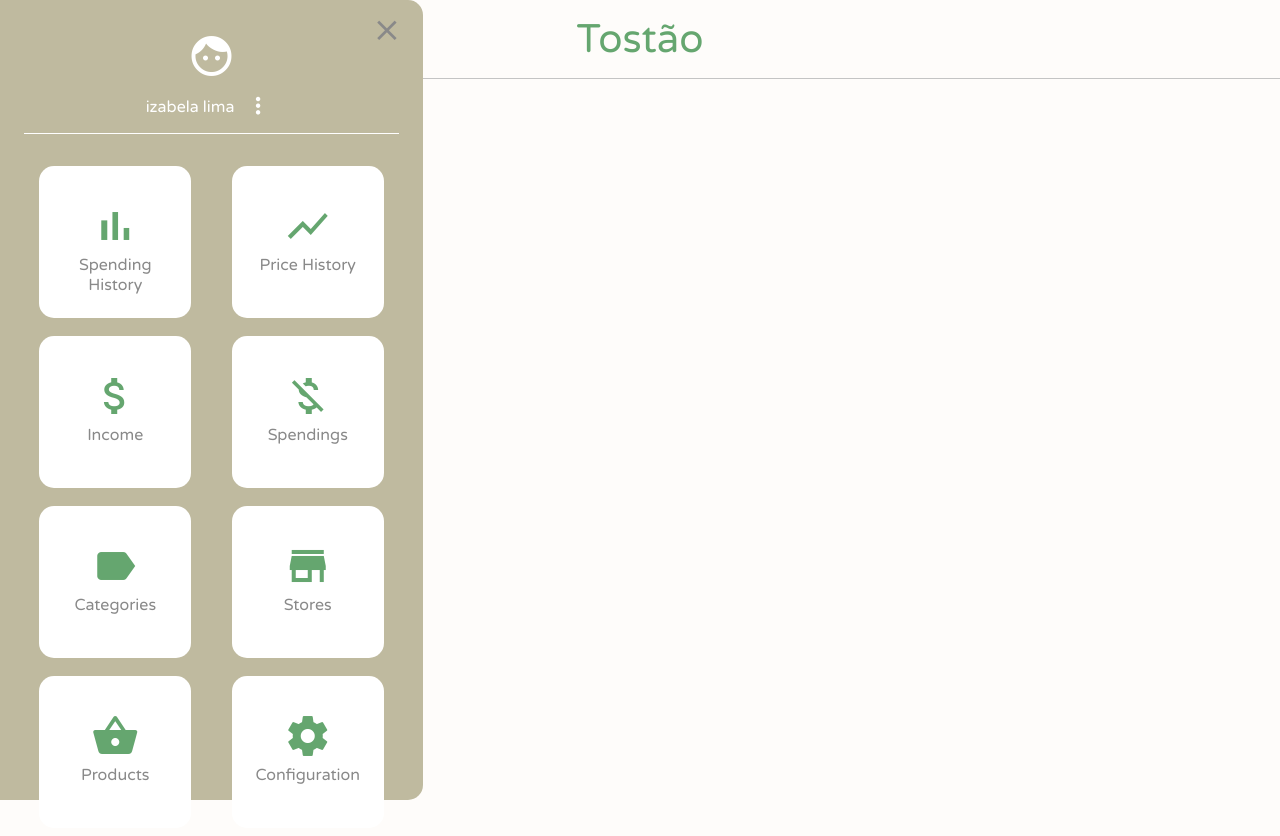
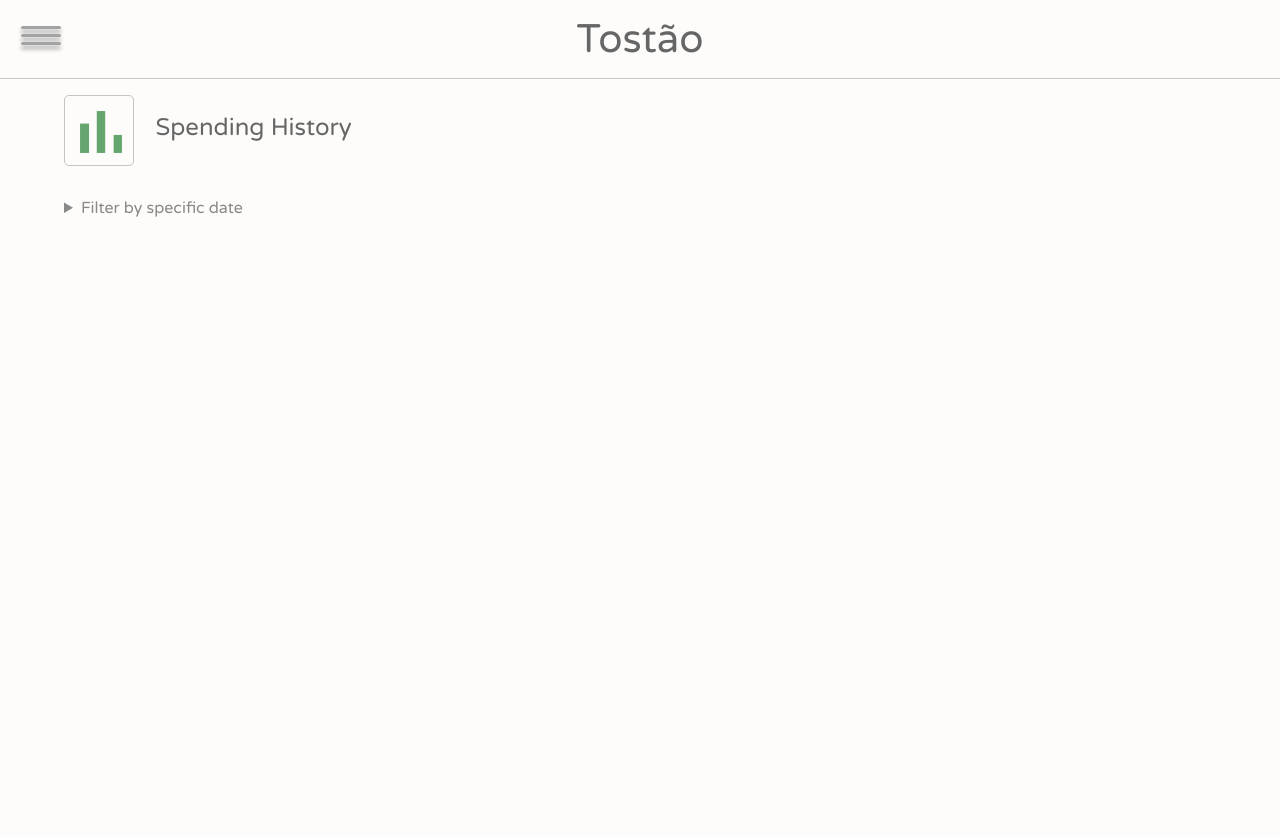
Before and after one commit to izamglima/tostao-frontend, an Angular app: page /spending-history in a window 1280 px wide. After the commit the page ends 800 px from the top, so only its background shows below. Built offline with nearby package versions, Linux system fonts and the light colour scheme.

Commit message:
Refactor some stuffs

```diff
--- a/src/app/components/header/header.component.html
+++ b/src/app/components/header/header.component.html
@@ -1,55 +1,55 @@
 <header class="header">
-    <button class="menu-button" name="menu" value="menu">
+    <button class="menu-button" name="menu" value="menu" (click)="menuContainerToggle = true">
         <div></div>
         <div></div>
         <div></div>
     </button>
-    <div class="menu-container">
-        <button class="menu-close">
+    <div class="menu-container" *ngIf="menuContainerToggle">
+        <button class="menu-close" (click)="menuContainerToggle = false">
             <i class="material-icons">close</i>
         </button>
-        <div class="menu-header">
+        <div class="menu-header text-center">
             <i class="material-icons">face</i>
             <p>
                 Izabela lima
-                <button class="menu-logout" name="logout menu" value="logout menu"><i class="material-icons">more_vert</i></button>
+                <button class="menu-logout" name="logout menu." value="logout menu"><i class="material-icons">more_vert</i></button>
             </p>
         </div>
         <div class="menu-content grid">
-            <a href="#0">
+            <a href="#0" class="text-center">
                 <i class="material-icons">bar_chart</i>
                 <p>Spending History</p>
             </a>
-            <a href="#0">
+            <a href="#0" class="text-center">
                 <i class="material-icons">show_chart</i>
                 <p>Price History</p>
             </a>
-            <a href="#0">
+            <a href="#0" class="text-center">
                 <i class="material-icons">attach_money</i>
                 <p>Income</p>
             </a>
-            <a href="#0">
+            <a href="#0" class="text-center">
                 <i class="material-icons">money_off</i>
                 <p>Spendings</p>
             </a>
-            <a href="#0">
+            <a href="#0" class="text-center">
                 <i class="material-icons">label</i>
                 <p>Categories</p>
             </a>
-            <a href="#0">
+            <a href="#0" class="text-center">
                 <i class="material-icons">store</i>
                 <p>Stores</p>
             </a>
-            <a href="#0">
+            <a href="#0" class="text-center">
                 <i class="material-icons">shopping_basket</i>
                 <p>Products</p>
             </a>
-            <a href="#0">
+            <a href="#0" class="text-center">
                 <i class="material-icons">settings</i>
                 <p> Configuration</p>
             </a>
         </div>
     </div>
-    <h1 class="section-title"><a href="/" name="Link to home page">Tostão</a></h1>
+    <h1 class="header-title text-center"><a href="/" name="Link to home.">Tostão</a></h1>
 
 </header>
--- a/src/app/components/header/header.component.ts
+++ b/src/app/components/header/header.component.ts
@@ -8,6 +8,8 @@
 
   constructor() { }
 
+  menuContainerToggle:boolean = false;
+
   ngOnInit(): void {
   }
 
--- a/src/app/components/login/login.component.html
+++ b/src/app/components/login/login.component.html
@@ -1,13 +1,13 @@
 <div class="wrapper">
     <header class="grid">
-        <a href="/" name="Link to home page">
+        <a href="/" name="Link to home.">
             <div class="logo mini">
                 <span>$</span>
             </div>
         </a>
 
         <div class="login-actions">
-            <h4><a href="signup" name="Link to create account page">Create Account</a></h4>
+            <h4><a href="signup" name="Link to create account.">Create Account</a></h4>
         </div>
     </header>
 
@@ -26,8 +26,8 @@
         </form>
 
         <div class="buttons-container text-center">
-            <a href="spending-history" class="button button-default" name="Login" value="Login">Login</a>
-            <a href="" name="Link to recover your password page" >Forgot your password?</a>
+            <a href="spending-history" class="button button-default" name="Link to Login." value="Login">Login</a>
+            <a href="" name="Link to recover your password." >Forgot your password?</a>
         </div>
     </main>
 </div>
--- a/src/app/components/sign/sign.component.html
+++ b/src/app/components/sign/sign.component.html
@@ -1,13 +1,13 @@
 <div class="wrapper">
     <header class="grid">
-        <a href="/" name="Link to home page">
+        <a href="/" name="Link to home.">
             <div class="logo mini">
                 <span>$</span>
             </div>
         </a>
 
         <div class="login-actions">
-            <h4><a href="login" name="Link to login page">Login</a></h4>
+            <h4><a href="login" name="Link to login.">Login</a></h4>
         </div>
     </header>
 
@@ -26,7 +26,7 @@
         </form>
 
         <div class="buttons-container text-center">
-            <button class="button button-default" name="create account" value="create account">Create Account</button>
+            <button class="button button-default" name="create account." value="create account">Create Account</button>
         </div>
     </main>
 </div>
--- a/src/app/components/spending-history/spending-history.component.html
+++ b/src/app/components/spending-history/spending-history.component.html
@@ -1 +1,22 @@
 <app-header></app-header>
+
+<div class="wrapper">
+    <section class="smaller-section title-section">
+        <div class="title-icon-box">
+            <i class="material-icons">bar_chart</i>
+        </div>
+        <h3>Spending History</h3>
+    </section>
+
+    <section class="smaller-section filter-box">
+        <details name="Open filter form.">
+            <summary>Filter by specific date</summary>
+
+            <form action="">
+                <div class="form-text-field">
+                    <input type="text" name="initial-date" id="email">
+                </div>
+            </form>
+        </details>
+    </section>
+</div>
--- a/src/styles/app/_menu.scss
+++ b/src/styles/app/_header.scss
@@ -13,9 +13,9 @@
 
         div {
             content: "";
-            margin-bottom: 4px;
-            width: 2em;
-            height: 0.18em;
+            margin-bottom: 5px;
+            width: 3em;
+            height: 0.22em;
             @include border-radius(8px);
             background: $light-accent-font-color;
             box-shadow: 0px 4px 4px $light-accent-font-color;
@@ -24,7 +24,7 @@
 
     }
 
-    .section-title {
+    .header-title {
         border-bottom: none;
     }
 }
@@ -40,7 +40,6 @@
     .menu-header {
         border-bottom: 1px solid $white-font-color;
         margin: 2em 0;
-        text-align: center;
 
         .menu-logout {
             border: none;
@@ -76,7 +75,6 @@
             background-color: $white-font-color;
             padding: 1em;
             margin-bottom: 0.5em;
-            text-align: center;
             @include border-radius(15px);
         }
 
--- a/src/styles/app/_home.scss
+++ b/src/styles/app/_home.scss
@@ -1,3 +1,12 @@
+/*.background-home {
+    width: 100%;
+    height: 100%;
+    background: url('../../../src/assets/images/pork.png') no-repeat;
+    background-size: 55%;
+    background-position-x: 110%;
+    background-position-y: 15em;
+}*/
+
 .logo {
     border: 0.5em solid $primary;
     background-color: $secondary;
@@ -16,13 +25,6 @@
     }
 }
 
-.section {
-    @include push-auto;
-    text-align: center;
-    padding: 2em 0;
-    margin-bottom: 4em;
-}
-
 .section-secondary {
     background-color: $secondary;
     padding: 4.5em 2em;
@@ -35,7 +37,6 @@
 
 footer {
     @include push-auto;
-    text-align: center;
     padding: 1.5em 0;
     border-top: 1px solid $primary;
     width: 50vw;
--- a/src/styles/app/_shared.scss
+++ b/src/styles/app/_shared.scss
@@ -9,15 +9,55 @@
     box-sizing: border-box;
 }
 
-.section-title {
-    text-align: center;
+.section {
+    @include push-auto;
+    padding: 2em 0;
+    margin-bottom: 4em;
+}
+
+.smaller-section {
+    padding: 1em 0;
+}
+
+.header-title {
     padding: 15px 0;
     border-bottom: 1px solid $very-light-accent-font-color;
+
+    a {
+        color: $primary-font-color;
+    }
+}
+
+.title-section {
+    .title-icon-box {
+        border: 1px solid $very-light-accent-font-color;
+        @include border-radius(5px);
+        width: 68px;
+        height: 69px;
+        display: inline-block;
+        vertical-align: bottom;
+
+        i {
+            font-size: 4.5em;
+            color: $primary;
+        }
+    }
+    h3 {
+        display: inline-block;
+        margin-left: 0.9em;
+    }
 }
 
 .text-center {
     text-align: center;
 }
+
+.filter-box {
+    summary {
+        color: $accent-font-color;
+    }
+}
+
 
 /* small tablet styles */
 @media screen and (min-width: 620px){
--- a/src/styles/base/_forms.scss
+++ b/src/styles/base/_forms.scss
@@ -13,6 +13,7 @@
 
 button {
     cursor: pointer;
+    border: none;
 
     &:focus {
         outline: none;
@@ -21,7 +22,6 @@
 
 .button {
     display: block;
-    border: none;
     padding: 18px 15px;
     @include border-radius(40px);
     margin-bottom: 10px;
@@ -36,8 +36,8 @@
         background-color: rgba($primary, .9);
     }
 }
-.button-empty {
-    background-color:  $light-button;
+.button-secondary {
+    background-color: $light-button;
     color: $white-font-color;
 }
 
--- a/src/styles/main.scss
+++ b/src/styles/main.scss
@@ -8,6 +8,7 @@
 @import 'themes/dark';
 
 @import 'app/shared';
-@import 'app/menu';
+@import 'app/header';
 @import 'app/home';
 @import 'app/login';
+@import 'app/spending-history';
```
Also changed, not shown: src/app/components/home/home.component.html (+10 -8 lines), src/styles/app/_spending-history.scss (added), 1 other file (tests, documents, lock files or other folders).
